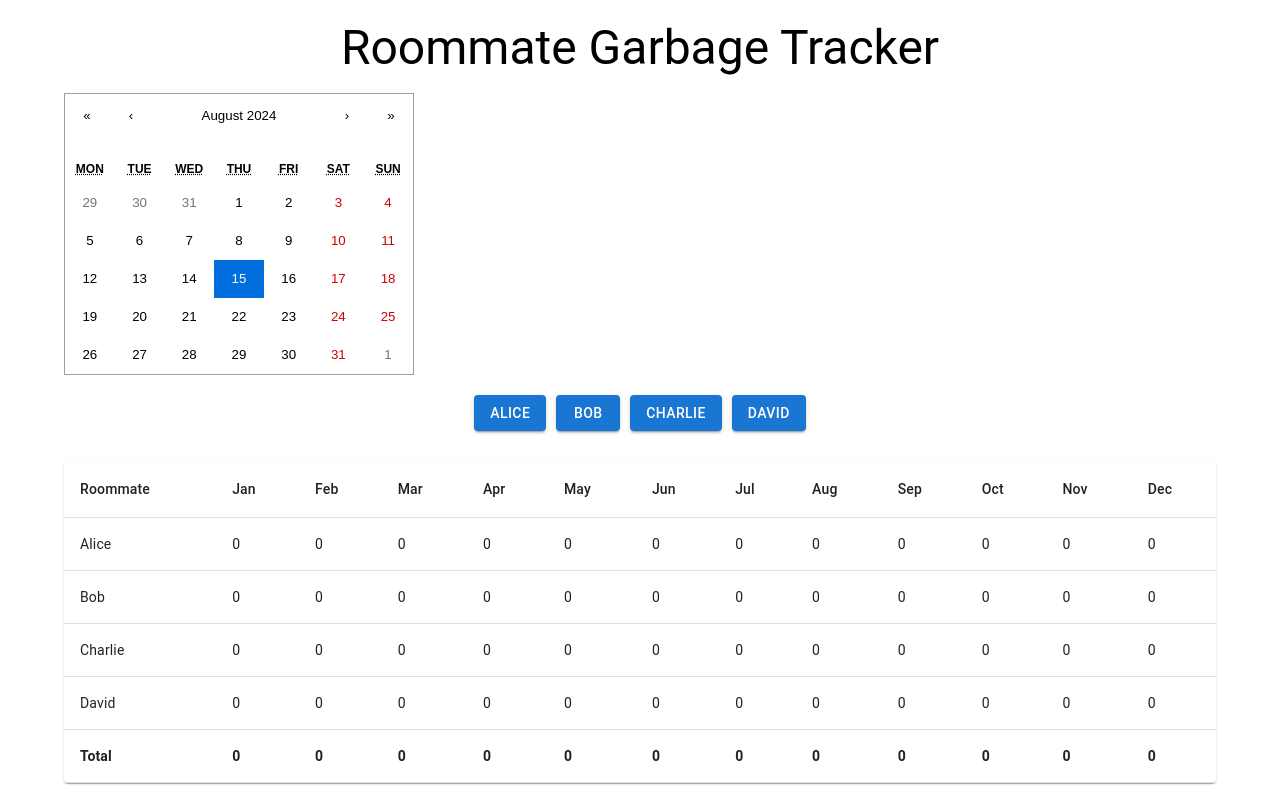
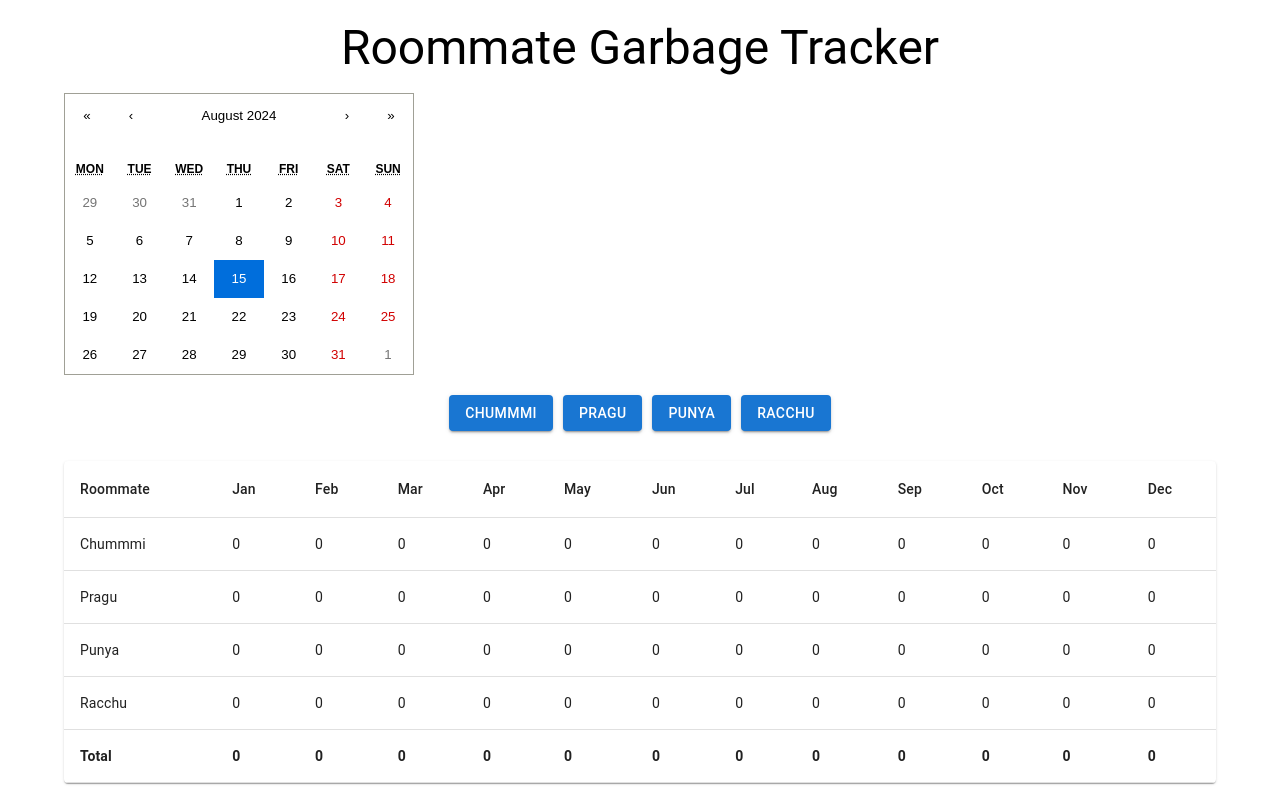
Before and after one commit to Chaupatil/roommate-garbage-tracker, a React (Create React App) app in the folder client/: page / in a window 1280 px wide. Built offline with nearby package versions, Linux system fonts and the light colour scheme; no server answers.

Commit message:
updating files

```diff
--- a/client/src/App.js
+++ b/client/src/App.js
@@ -15,7 +15,7 @@ import {
   Typography,
 } from "@mui/material";
 
-const ROOMMATES = ["Alice", "Bob", "Charlie", "David"];
+const ROOMMATES = ["Chummmi", "Pragu", "Punya", "Racchu"];
 const MONTHS = [
   "Jan",
   "Feb",
@@ -105,7 +105,9 @@ function App() {
     Object.entries(garbageData).forEach(([date, roommateData]) => {
       const month = new Date(date).getMonth();
       Object.keys(roommateData).forEach((roommate) => {
-        counts[roommate][month]++;
+        if (ROOMMATES.includes(roommate)) {
+          counts[roommate][month]++;
+        }
       });
     });
 
```
